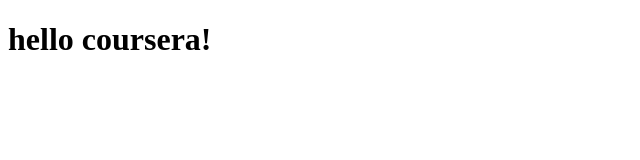
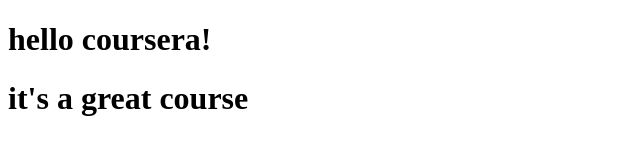
Before and after one commit to zainBondoq/coursera-test, a plain HTML site: page site/index.html in a window 1280 px wide. Shown: the whole page, without its empty margins (0-640 px from the left). Drawn offline with Linux system fonts and the light colour scheme.

Commit message:
small addition to our page content

```diff
--- a/site/index.html
+++ b/site/index.html
@@ -7,6 +7,7 @@
 </head>
 <body>
     <h1>hello coursera!</h1>
+    <h1>it's a great course</h1>
 
 </body>
 </html>
```
